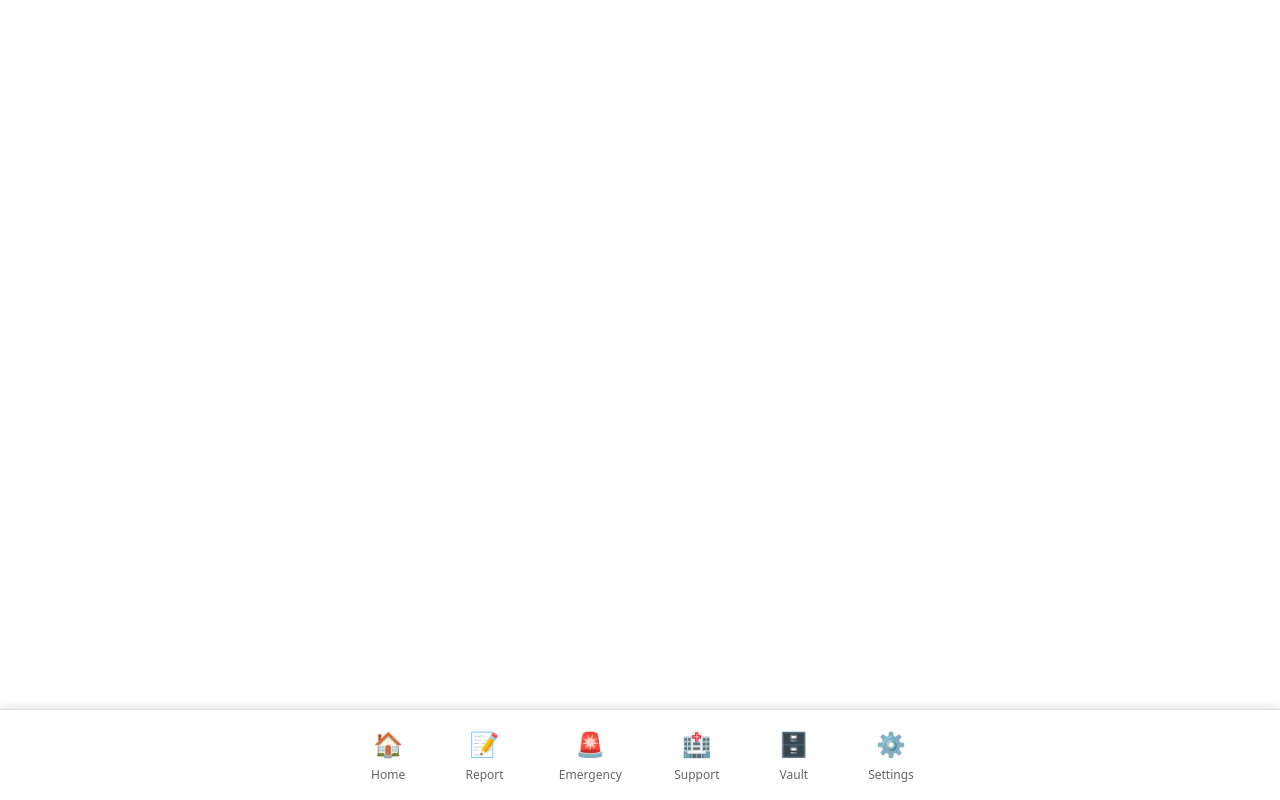
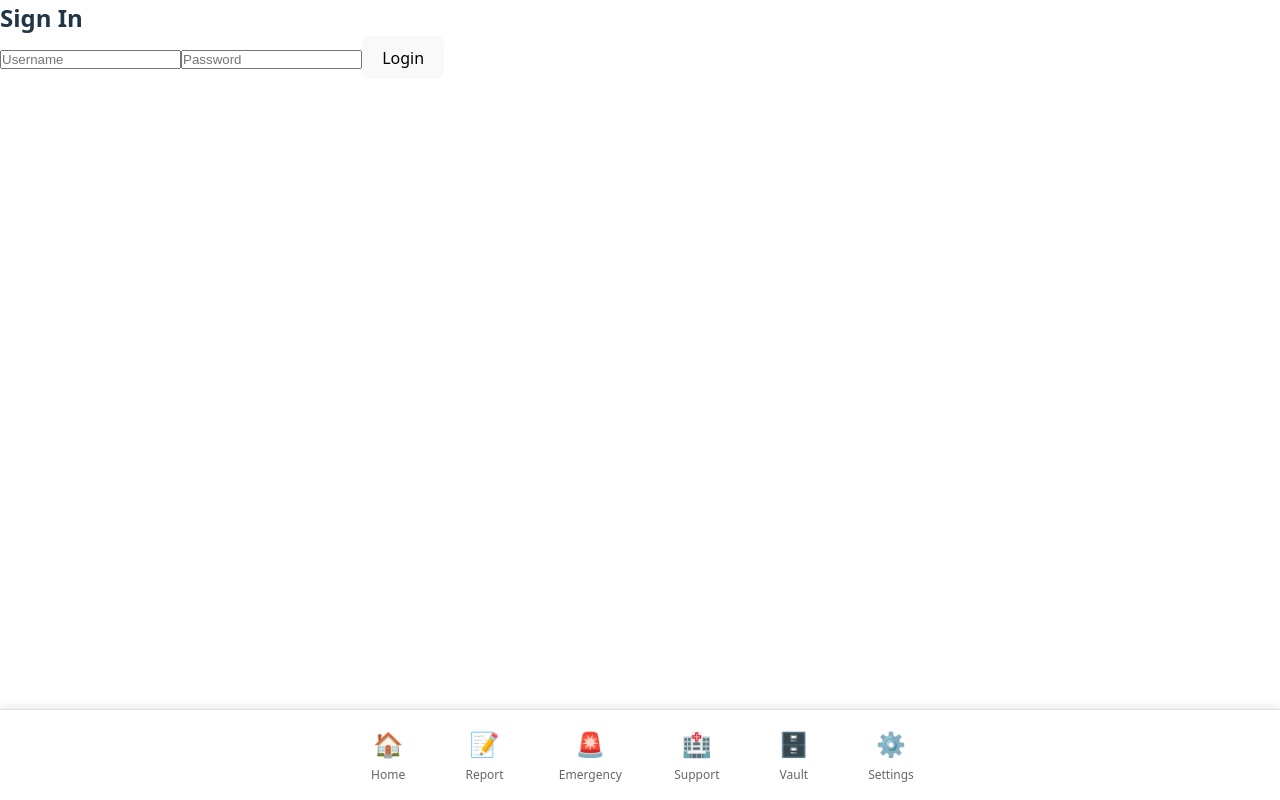
Before and after one commit to Caritajoe18/Group-30-plp-hack, a React (Vite) app in the folder frontend/: page /signin in a window 1280 px wide. Built offline with nearby package versions, Linux system fonts and the light colour scheme.

Commit message:
updated changes signin and sign up pages

```diff
--- a/frontend/src/App.tsx
+++ b/frontend/src/App.tsx
@@ -8,11 +8,25 @@ import Settings from './components/Settings'
 import FakeCalculator from './components/FakeCalculator'
 import Navigation from './components/Navigation'
 
+// Add these 👇
+import SignIn from './pages/signin.tsx'
+import SignUp from './pages/signup.tsx'
+// import SignIn from './pages/signin.jsx'
+// import SignUp from './pages/signup.jsx'
+// or if using TypeScript
+//
+
+// import SignIn from './src/pages/signin.jsx'
+// import SignUp from './pages/signup'
+
 function App() {
   return (
     <>
       <Routes>
         <Route path="/" element={<Home />} />
+        <Route path="/signin" element={<SignIn />} />
+        <Route path="/signup" element={<SignUp />} />
+
         <Route path="/report" element={<ReportIncident />} />
         <Route path="/emergency" element={<EmergencyAssistance />} />
         <Route path="/support" element={<SupportServices />} />
--- a/frontend/src/components/Home.tsx
+++ b/frontend/src/components/Home.tsx
@@ -9,6 +9,9 @@ function Home() {
       <header className="header">
         <h1>Talk Safe</h1>
         <p>Your safe and confidential platform for support</p>
+        <a href="/signin">Sign In</a>
+<a href="/signup" style={{ marginLeft: "10px" }}>Sign Up</a>
+
       </header>
       <main className="main">
         <div className="welcome">
@@ -38,7 +41,11 @@ function Home() {
               <span className="action-icon">🏥</span>
               <h3>Support Services</h3>
               <p>Find local resources & counseling</p>
-
+            </div>
+            <div className="action-card">
+              <span className="action-icon">🗄️</span>
+              <h3>Evidence Vault</h3>
+              <p>Secure storage for your evidence</p>
             </div>
           </div>
         </div>
--- a/frontend/src/main.tsx
+++ b/frontend/src/main.tsx
@@ -12,5 +12,5 @@ createRoot(document.getElementById('root')!).render(
         <App />
       </BrowserRouter>
     </ThemeProvider>
-  </StrictMode>,
+  </StrictMode>
 )
--- /dev/null
+++ b/frontend/src/pages/signin.tsx
@@ -0,0 +1,45 @@
+import { useState } from "react";
+import { useNavigate } from "react-router-dom";
+
+export default function SignIn() {
+  const [username, setUsername] = useState<string>("");
+  const [password, setPassword] = useState<string>("");
+  const navigate = useNavigate();
+
+  const handleLogin = () => {
+    if (username === "admin" && password === "admin123") {
+      navigate("/"); // redirect to homepage
+    } else {
+      alert("Invalid credentials");
+    }
+  };
+
+  return (
+    <div className="p-4">
+      <h2>Sign In</h2>
+
+      <input
+        type="text"
+        placeholder="Username"
+        value={username}
+        onChange={(e) => setUsername(e.target.value)}
+        className="border p-2 mb-2 w-full"
+      />
+
+      <input
+        type="password"
+        placeholder="Password"
+        value={password}
+        onChange={(e) => setPassword(e.target.value)}
+        className="border p-2 mb-2 w-full"
+      />
+
+      <button
+        onClick={handleLogin}
+        className="bg-blue-500 text-white p-2 rounded mt-2"
+      >
+        Login
+      </button>
+    </div>
+  );
+}
--- /dev/null
+++ b/frontend/src/pages/signup.tsx
@@ -0,0 +1,14 @@
+import React from "react";
+
+const SignUp: React.FC = () => {
+  return (
+    <div className="p-4 max-w-md mx-auto mt-20 bg-white dark:bg-gray-800 rounded-lg shadow-lg">
+      <h2 className="text-2xl font-bold mb-4 text-gray-900 dark:text-gray-100">Sign Up</h2>
+      <p className="mb-2">Registration is disabled. Use default credentials:</p>
+      <p className="mb-1"><b>Username:</b> admin</p>
+      <p><b>Password:</b> admin123</p>
+    </div>
+  );
+};
+
+export default SignUp;
```
Also changed, not shown: frontend/src/components/auth/SignIn.jsx (added, +46 -0 lines), frontend/src/components/auth/SignUp.jsx (added, +10 -0 lines).
